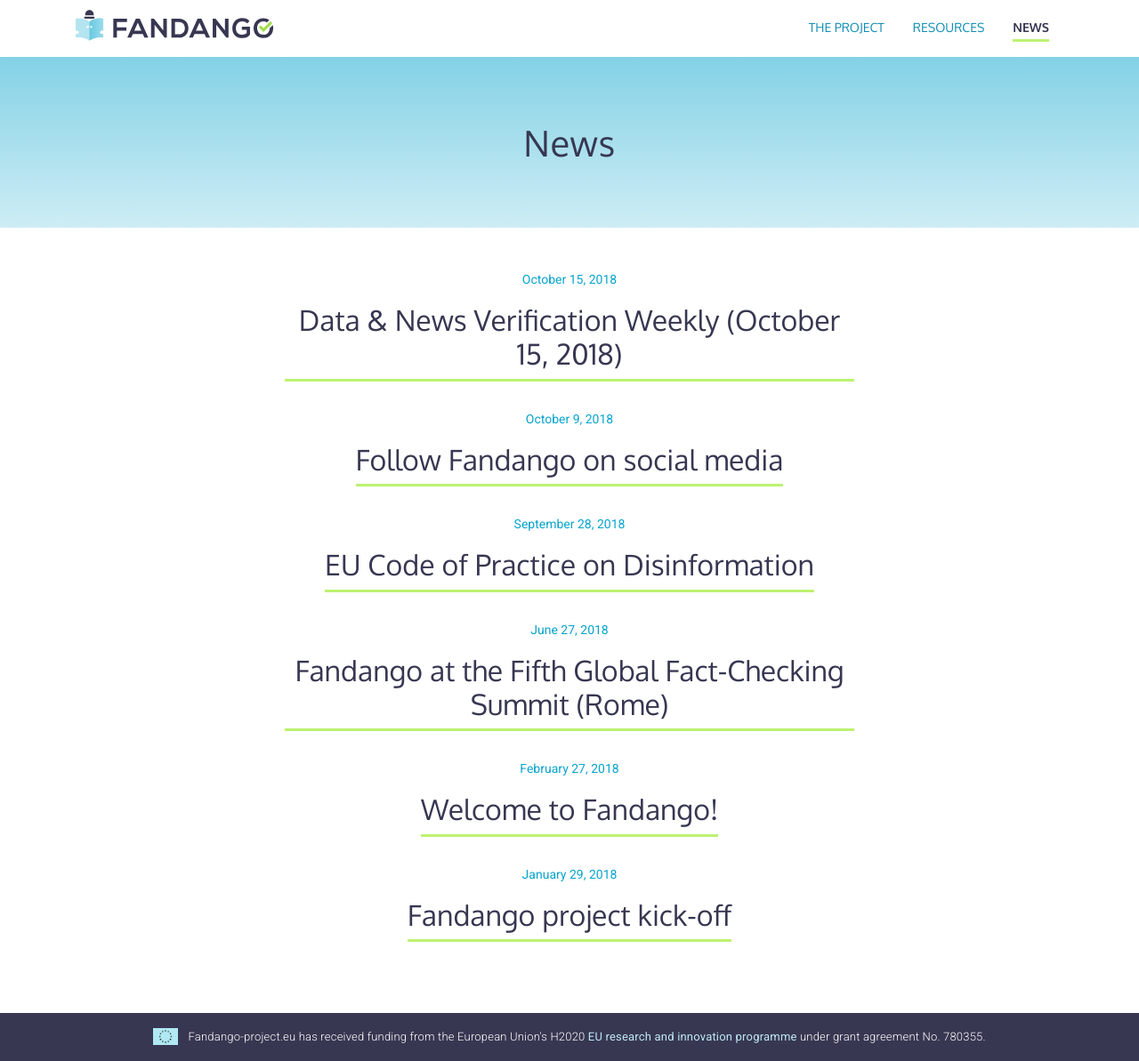
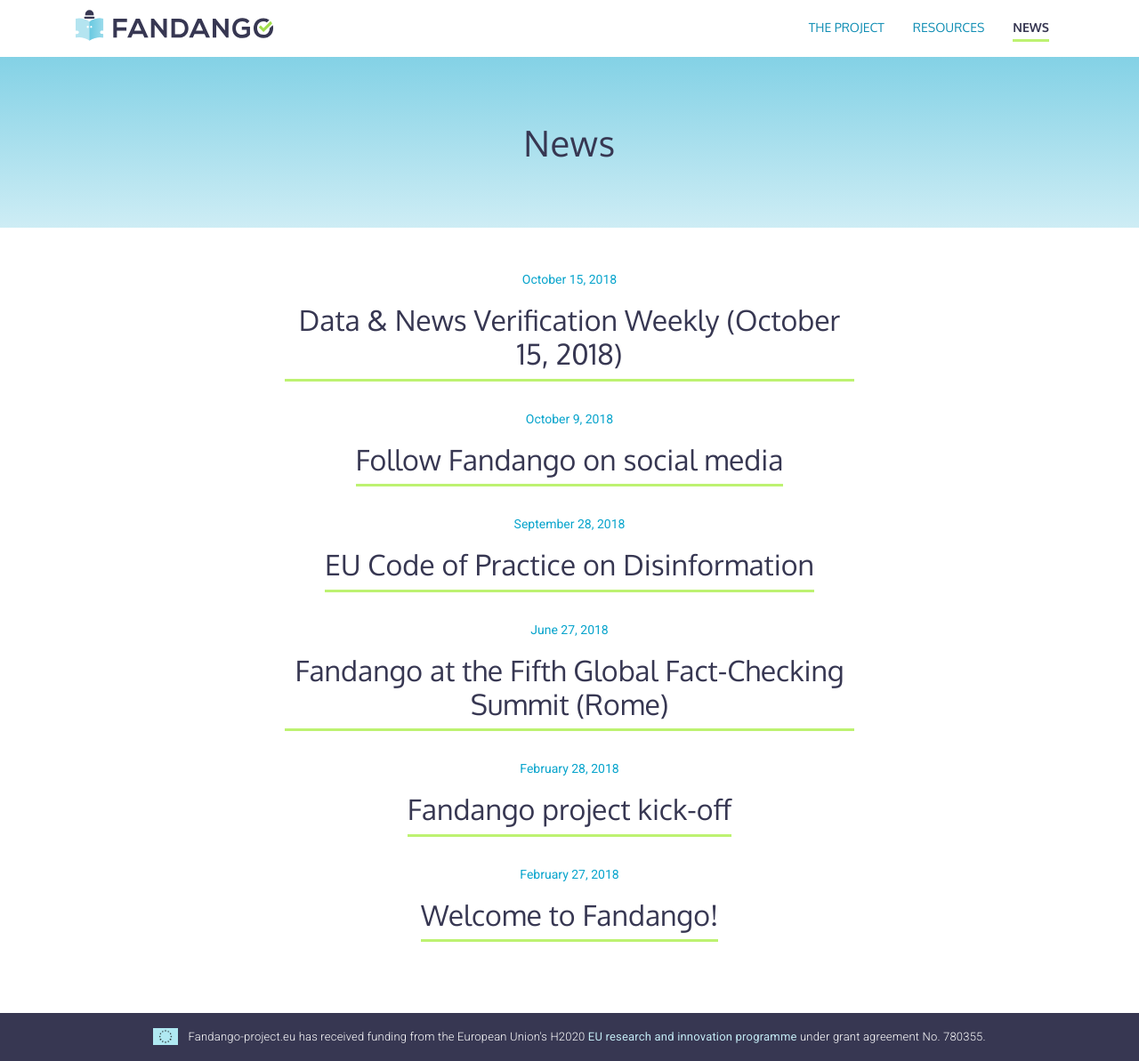
Before and after one commit to fandangOrg/fandango-web, a Jekyll site: the page built from news.md, in a window 1280 px wide. Shown: the whole page at 89% size. Built offline with Jekyll 4.4.1, drawn with Linux system fonts in a browser that asks for light colours; comment, search, counter and statistics services are not loaded.

Commit message:
Updated Fandango Project Kick Off and 1 other file

```diff
--- a/_posts/2018-01-29-fandango-project-kick-off.markdown
+++ b/_posts/2018-02-28-fandango-project-kick-off.markdown
@@ -1,6 +1,6 @@
 ---
 title: Fandango project kick-off
-date: 2018-01-29 14:25:00 Z
+date: 2018-02-28 14:25:00 Z
 ---
 
 On January 17th and 18th, the EC co-funded project Fandango had its kick-off meeting in Bruxelles, Belgium. Fandango will run **for three years** until December 2020.
```
